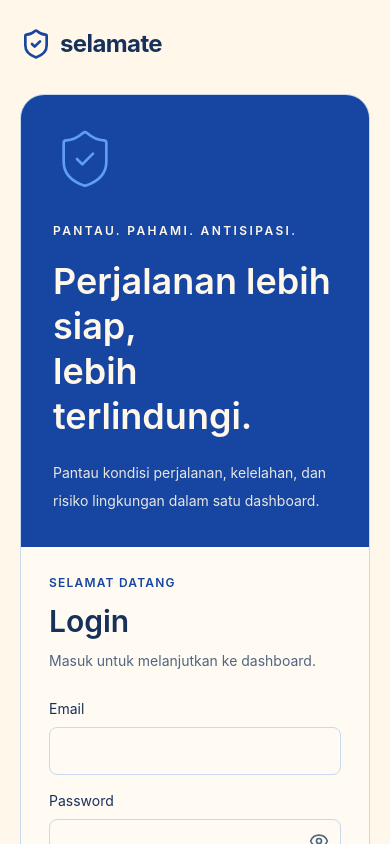
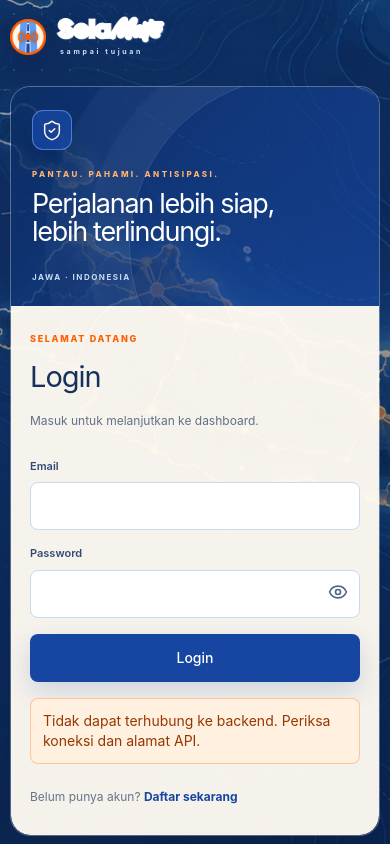
Before and after one commit to bimanyuw/selamate, a React (Vite) app in the folder frontend/: page / in a window 390 px wide. Shown: the top 844 px of the page. Built offline with nearby package versions, Linux system fonts and the light colour scheme; no server answers.

Commit message:
update regist login page

```diff
--- a/frontend/src/components/auth-shell.tsx
+++ b/frontend/src/components/auth-shell.tsx
@@ -63,11 +63,11 @@ export default function AuthShell({ children }: Props) {
   if (checking) return <main className="flex min-h-screen items-center justify-center text-sm" role="status">Memeriksa sesi…</main>;
   if (user) return children(user, () => void logout(), loggingOut, logoutError);
 
-  return <div className="mx-auto flex min-h-screen max-w-6xl flex-col px-5 sm:px-8">
-    <header className="py-7"><a href="/login" onClick={event => { event.preventDefault(); navigate('/login'); }} className="inline-flex items-center gap-2 text-2xl font-bold tracking-tight"><ShieldCheck className="size-8 text-primary" />selamate</a></header>
-    <main className="my-auto grid overflow-hidden rounded-3xl border border-border bg-surface md:grid-cols-2">
-      <section className="bg-primary p-8 text-primary-foreground sm:p-12"><ShieldCheck className="size-16 text-secondary" strokeWidth={1} /><p className="mt-8 text-xs font-semibold tracking-[.2em]">PANTAU. PAHAMI. ANTISIPASI.</p><h1 className="mt-5 text-4xl font-semibold leading-tight">Perjalanan lebih siap,<br />lebih terlindungi.</h1><p className="mt-5 text-sm leading-7 text-primary-foreground/90">Pantau kondisi perjalanan, kelelahan, dan risiko lingkungan dalam satu dashboard.</p></section>
-      <section className="p-7 sm:p-10"><p className="text-xs font-semibold tracking-widest text-primary">SELAMAT DATANG</p><h2 className="mt-3 text-3xl font-semibold">{registering ? 'Buat akun' : 'Login'}</h2><p className="mt-3 text-sm text-muted-foreground">{registering ? 'Daftar untuk mulai menggunakan selamate.' : 'Masuk untuk melanjutkan ke dashboard.'}</p>
+  return <div className="auth-page">
+    <header className="auth-header"><a href="/login" onClick={event => { event.preventDefault(); navigate('/login'); }} className="auth-brand"><img src="/brand/selamate-logo.png" alt="" /><span><img src="/brand/selamate-wordmark.png" alt="SelaMate" /><small>sampai tujuan</small></span></a><span className="auth-header-note">EARLY WARNING SYSTEM</span></header>
+    <main className="auth-card">
+      <section className="auth-story"><div className="auth-story-content"><span className="auth-shield"><ShieldCheck /></span><p className="auth-kicker">PANTAU. PAHAMI. ANTISIPASI.</p><h1>Perjalanan lebih siap,<br />lebih terlindungi.</h1><p>Pantau kondisi perjalanan, kelelahan pengemudi, dan risiko lingkungan dalam satu pusat kendali.</p><div className="auth-feature-row"><span><i />Pemantauan armada</span><span><i />Peringatan risiko</span><span><i />Keselamatan driver</span></div></div><p className="auth-map-label">JAWA · INDONESIA <span>LIVE SAFETY NETWORK</span></p></section>
+      <section className="auth-form-panel"><div className="auth-form-heading"><p>{registering ? 'PENDAFTARAN AKUN' : 'SELAMAT DATANG'}</p><h2>{registering ? 'Buat akun' : 'Login'}</h2><span>{registering ? 'Daftar untuk mulai menggunakan SelaMate.' : 'Masuk untuk melanjutkan ke dashboard.'}</span></div>
         <form key={registering ? 'register' : 'login'} className="mt-7" onSubmit={event => void submit(event)}>
           <fieldset disabled={busy} className="space-y-4">
             {registering && <label className="block text-sm">Nama lengkap<input className={inputClass} name="name" autoComplete="name" maxLength={120} required /></label>}
@@ -78,8 +78,8 @@ export default function AuthShell({ children }: Props) {
           </fieldset>
         </form>
         {error && <p className="mt-4 rounded-lg border border-warning/30 bg-warning-background p-3 text-sm text-warning-foreground" role="alert">{error}</p>}
-        <p className="mt-6 text-sm text-muted-foreground">{registering ? 'Sudah punya akun? ' : 'Belum punya akun? '}<a className="font-semibold text-primary underline underline-offset-4" href={registering ? '/login' : '/register'} onClick={event => { event.preventDefault(); if (!busy) navigate(registering ? '/login' : '/register'); }}>{registering ? 'Login' : 'Daftar sekarang'}</a></p>
+        <p className="auth-switch">{registering ? 'Sudah punya akun? ' : 'Belum punya akun? '}<a href={registering ? '/login' : '/register'} onClick={event => { event.preventDefault(); if (!busy) navigate(registering ? '/login' : '/register'); }}>{registering ? 'Login' : 'Daftar sekarang'}</a></p>
       </section>
-    </main><footer className="py-7 text-center text-xs text-muted-foreground">© {new Date().getFullYear()} Selamate</footer>
+    </main><footer className="auth-footer"><span>© {new Date().getFullYear()} SelaMate</span><span>Fondasi informasi untuk kesiapsiagaan bersama.</span></footer>
   </div>;
 }
--- a/frontend/src/styles.css
+++ b/frontend/src/styles.css
@@ -588,3 +588,68 @@
   .driver-header button { padding: 8px; }
   .driver-sound-controls { padding-left: 8px; padding-right: 8px; }
 }
+
+/* Authentication — branded map experience */
+.auth-page { position: relative; min-height: 100vh; display: flex; flex-direction: column; padding: 0 34px; overflow: hidden; isolation: isolate; background: #0c2c61 url('/images/auth-map-background.png') center / cover no-repeat fixed; color: #17315b; }
+.auth-page::before { content: ''; position: absolute; inset: 0; z-index: -1; background: linear-gradient(100deg, rgba(8,29,66,.3), rgba(8,29,66,.12) 48%, rgba(8,29,66,.36)); }
+.auth-page::after { content: ''; position: absolute; inset: 0; z-index: -1; opacity: .15; background-image: radial-gradient(#fff 1px, transparent 1px); background-size: 28px 28px; mask-image: linear-gradient(to right, black, transparent 55%); }
+.auth-header { width: min(1180px,100%); min-height: 88px; margin: 0 auto; display: flex; align-items: center; justify-content: space-between; color: white; }
+.auth-brand { display: flex; align-items: center; gap: 10px; color: inherit; text-decoration: none; }
+.auth-brand > img { width: 43px; height: 45px; object-fit: contain; filter: drop-shadow(0 4px 12px #071a3b66); }
+.auth-brand > span { display: flex; flex-direction: column; align-items: flex-start; }
+.auth-brand > span > img { width: 132px; height: auto; filter: brightness(0) invert(1); }
+.auth-brand small { margin: 3px 0 0 4px; color: #d8e7ff; font-size: 8px; font-weight: 650; letter-spacing: 3.4px; }
+.auth-header-note { padding: 7px 10px; border: 1px solid #ffffff42; border-radius: 5px; color: #e6efff; font-size: 9px; font-weight: 700; letter-spacing: 1.8px; backdrop-filter: blur(6px); }
+.auth-card { width: min(1080px,100%); min-height: 590px; margin: auto; display: grid; grid-template-columns: minmax(0,1.12fr) minmax(390px,.88fr); overflow: hidden; border: 1px solid #ffffff4d; border-radius: 24px; background: #ffffff10; box-shadow: 0 30px 90px #071a3b66; backdrop-filter: blur(5px); }
+.auth-story { position: relative; display: flex; flex-direction: column; justify-content: space-between; padding: 58px 56px 35px; color: white; overflow: hidden; }
+.auth-story::after { content: ''; position: absolute; right: -90px; bottom: -110px; width: 340px; height: 340px; border: 1px solid #ffffff25; border-radius: 50%; box-shadow: 0 0 0 42px #ffffff08, 0 0 0 84px #ffffff08; }
+.auth-story-content { position: relative; z-index: 1; max-width: 470px; }
+.auth-shield { display: grid; place-items: center; width: 50px; height: 50px; margin-bottom: 48px; border: 1px solid #80afff88; border-radius: 14px; background: #1746a2cc; color: #fff7e9; box-shadow: 0 14px 35px #071a3b55; }
+.auth-shield svg { width: 27px; height: 27px; stroke-width: 1.6; }
+.auth-kicker { margin: 0 0 17px; color: #ffb272; font-size: 10px; font-weight: 800; letter-spacing: 2.4px; }
+.auth-story h1 { margin: 0; font-size: clamp(38px,4vw,54px); line-height: 1.05; letter-spacing: -2px; text-wrap: balance; }
+.auth-story-content > p:last-of-type { max-width: 420px; margin: 24px 0 0; color: #dce9ff; font-size: 13px; line-height: 1.8; }
+.auth-feature-row { display: flex; flex-wrap: wrap; gap: 10px 18px; margin-top: 38px; color: #e4edff; font-size: 9px; }
+.auth-feature-row span { display: flex; align-items: center; gap: 7px; }
+.auth-feature-row i { width: 6px; height: 6px; border-radius: 50%; background: #fd5f00; box-shadow: 0 0 0 4px #fd5f0022; }
+.auth-map-label { position: relative; z-index: 1; display: flex; justify-content: space-between; margin: 0; color: #c9daf7; font-size: 8px; font-weight: 700; letter-spacing: 1.5px; }
+.auth-form-panel { display: flex; flex-direction: column; justify-content: center; padding: 46px 45px; background: rgba(255,250,242,.96); box-shadow: -18px 0 45px #071a3b20; }
+.auth-form-heading > p { margin: 0; color: #fd5f00; font-size: 9px; font-weight: 800; letter-spacing: 1.7px; }
+.auth-form-heading h2 { margin: 10px 0 8px; color: #17315b; font-size: 34px; letter-spacing: -1px; }
+.auth-form-heading > span { color: #61718a; font-size: 12px; }
+.auth-form-panel fieldset { border: 0; padding: 0; margin: 0; }
+.auth-form-panel label { color: #314c74; font-size: 11px; font-weight: 600; }
+.auth-form-panel input { background: white; border-color: #c9d9ef; color: #17315b; transition: border-color .2s, box-shadow .2s; }
+.auth-form-panel input:focus { border-color: #5f9df7; outline: none; box-shadow: 0 0 0 3px #5f9df728; }
+.auth-form-panel form button[type='submit'] { background: #1746a2; color: white; box-shadow: 0 10px 24px #1746a22b; }
+.auth-form-panel form button[type='submit']:hover { background: #123882; }
+.auth-switch { margin: 24px 0 0; color: #65758b; font-size: 12px; }
+.auth-switch a { color: #1746a2; font-weight: 700; text-underline-offset: 4px; }
+.auth-footer { width: min(1180px,100%); min-height: 68px; margin: 0 auto; display: flex; align-items: center; justify-content: space-between; color: #d9e6fb; font-size: 9px; }
+@media (max-width: 780px) {
+  .auth-page { padding: 0 18px; background-position: 61% center; background-attachment: scroll; }
+  .auth-header { min-height: 74px; }
+  .auth-header-note { display: none; }
+  .auth-brand > img { width: 36px; height: 38px; }
+  .auth-brand > span > img { width: 110px; }
+  .auth-brand small { font-size: 7px; letter-spacing: 2.7px; }
+  .auth-card { display: block; min-height: 0; margin: 12px auto 24px; border-radius: 20px; background: transparent; backdrop-filter: none; }
+  .auth-story { min-height: 230px; padding: 28px 27px; border-radius: 20px 20px 0 0; background: linear-gradient(115deg,#0c2e67db,#1746a29e); }
+  .auth-shield { width: 40px; height: 40px; margin-bottom: 24px; border-radius: 11px; }
+  .auth-shield svg { width: 22px; }
+  .auth-kicker { margin-bottom: 10px; font-size: 8px; }
+  .auth-story h1 { font-size: clamp(29px,9vw,39px); letter-spacing: -1.3px; }
+  .auth-story-content > p:last-of-type, .auth-feature-row { display: none; }
+  .auth-map-label { margin-top: 24px; }
+  .auth-map-label span { display: none; }
+  .auth-form-panel { padding: 30px 25px 32px; border-radius: 0 0 20px 20px; box-shadow: none; }
+  .auth-form-heading h2 { font-size: 29px; }
+  .auth-footer { min-height: 58px; flex-direction: column; justify-content: center; gap: 5px; text-align: center; }
+}
+@media (max-width: 390px) {
+  .auth-page { padding: 0 10px; }
+  .auth-story { min-height: 205px; padding: 23px 21px; }
+  .auth-shield { margin-bottom: 18px; }
+  .auth-story h1 { font-size: 27px; }
+  .auth-form-panel { padding: 26px 19px 29px; }
+}
```
Also changed, not shown: frontend/public/images/auth-map-background.png (added).
